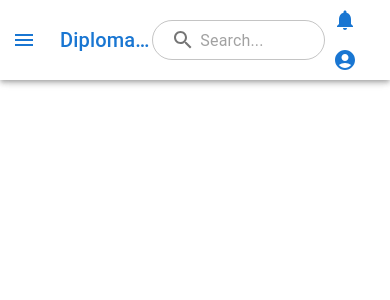
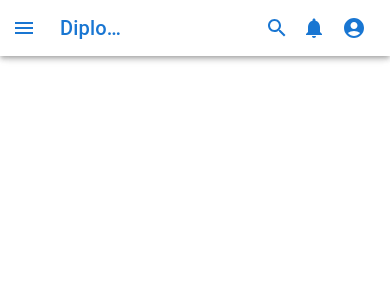
Before and after one commit to Ennagi-Nagili/DiplomaConnect, a React (Vite) app: page /profile in a window 390 px wide. Shown: the top 300 px of the page. Built offline with nearby package versions, Linux system fonts and the light colour scheme.

Commit message:
Responsive search button

```diff
--- a/src/pages/Admin/components/Header.tsx
+++ b/src/pages/Admin/components/Header.tsx
@@ -2,10 +2,8 @@ import * as React from "react";
 import { styled } from "@mui/material/styles";
 import MuiAppBar, { AppBarProps as MuiAppBarProps } from "@mui/material/AppBar";
 import {
-  Autocomplete,
   Box,
   IconButton,
-  TextField,
   Toolbar,
   Typography,
 } from "@mui/material";
@@ -72,10 +70,11 @@ export const Header: React.FC<HeaderProps> = ({ open, setOpen }) => {
             DiplomaConnect
           </Typography>
 
+          <Box sx={{width: "100%"}}>
+          <SearchInput />
+          </Box>
 
-          <SearchInput />
-
-          <Box>
+          <Box sx={{display: "flex"}}>
             <NotificationsButton />
             <ProfileButton />
           </Box>
--- a/src/pages/Admin/components/Search.tsx
+++ b/src/pages/Admin/components/Search.tsx
@@ -2,9 +2,11 @@ import React, { useRef } from "react";
 import TextField from "@mui/material/TextField";
 import IconButton from "@mui/material/IconButton";
 import SearchIcon from "@mui/icons-material/Search";
+import useMediaQuery from "@mui/material/useMediaQuery";
 
 const SearchInput: React.FC = () => {
   const inputRef = useRef<HTMLInputElement | null>(null);
+  const isSmallScreen = useMediaQuery("(max-width: 650px)");
 
   const handleSearch = () => {
     // Implement your search logic here
@@ -37,10 +39,16 @@ const SearchInput: React.FC = () => {
       style={{
         display: "flex",
         alignItems: "center",
+        justifyContent: isSmallScreen ? "flex-end" : "center",
         maxWidth: "400px",
         margin: "auto",
       }}
     >
+      {isSmallScreen ? (
+        <IconButton onClick={handleSearch} size="small">
+          <SearchIcon color="primary" />
+        </IconButton>
+      ) : (
         <TextField
           inputRef={inputRef}
           variant="outlined"
@@ -59,6 +67,7 @@ const SearchInput: React.FC = () => {
           }}
           placeholder="Search..."
         />
+      )}
     </div>
   );
 };
```
Lines whose indentation alone changed are shown as unchanged.
